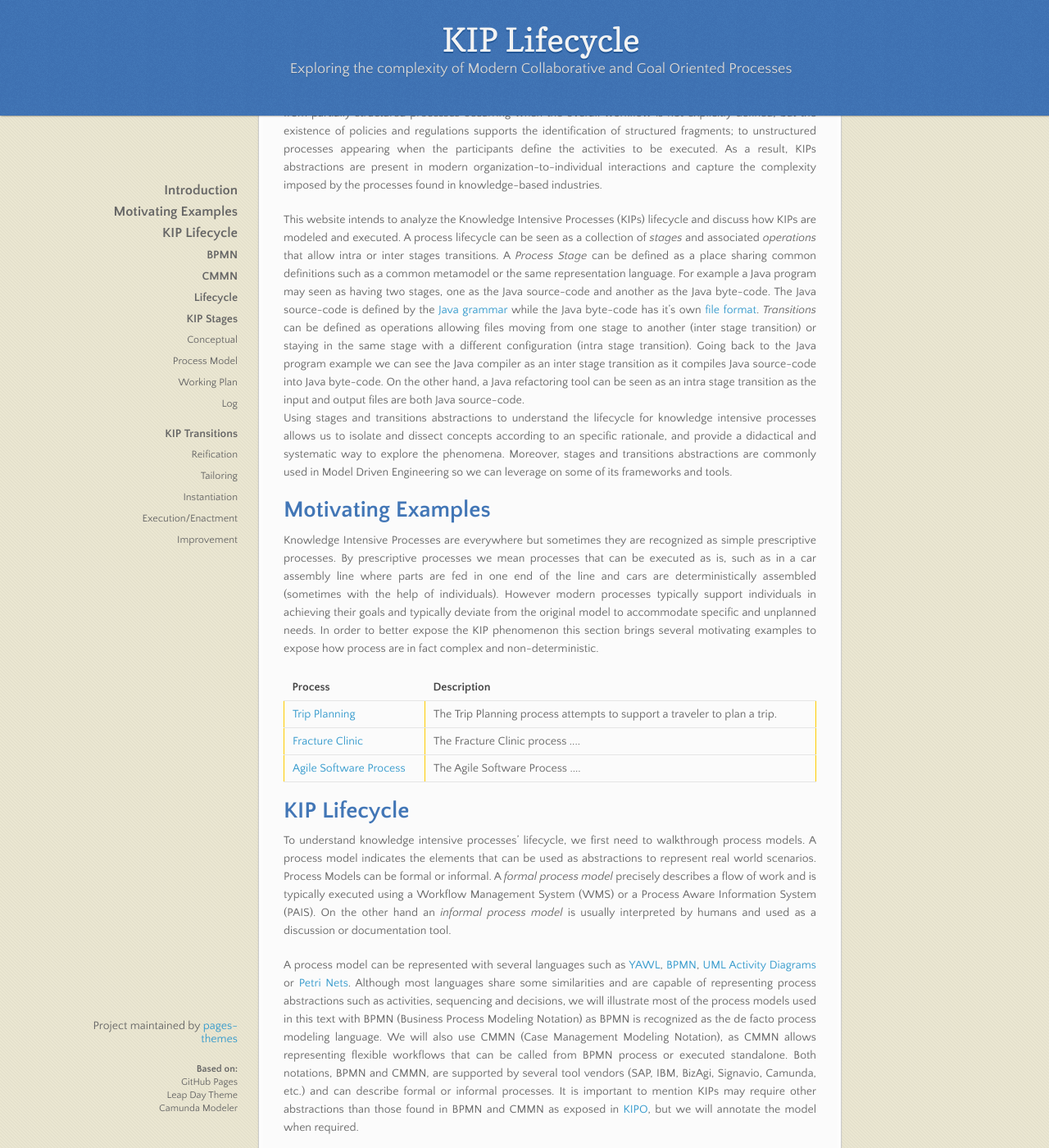
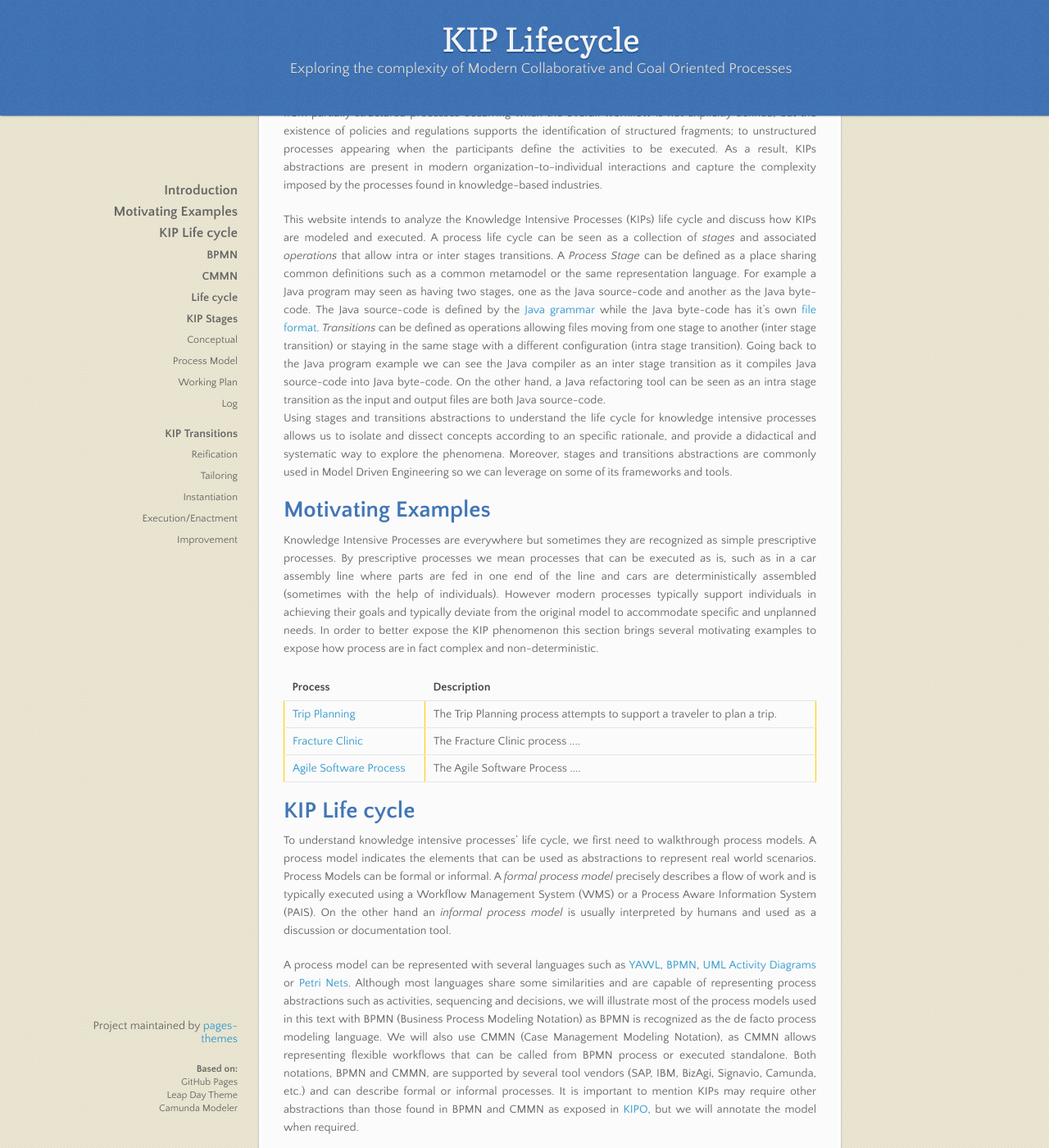
Before and after one commit to pages-themes/leap-day, a Jekyll site: the page built from index.md, in a window 1280 px wide and 1400 px high, scrolled down 397 px. Shown: the whole window at 82% size. Built offline with Jekyll 4.4.1, drawn with Linux system fonts in a browser that asks for light colours; our own code applies the rules of GitHub Pages for plain Markdown files; some of the changed text lies outside the part shown.

Commit message:
Update index.md

```diff
--- a/index.md
+++ b/index.md
@@ -9,9 +9,9 @@
 
 Literature from process management brings the concepts the concept of Knowledge Intensive Processes (KIPs) [2] as being collaborative, goal-oriented, knowledge dependent and non-repeatable. KIPs can range from partially structured processes occurring when the overall workflow is not explicitly defined, but the existence of policies and regulations supports the identification of structured fragments; to unstructured processes appearing when the participants define the activities to be executed. As a result, KIPs abstractions are present in modern organization-to-individual interactions and capture the complexity imposed by the processes found in knowledge-based industries.
 
-This website intends to analyze the Knowledge Intensive Processes (KIPs) lifecycle and discuss how KIPs are modeled and executed. A process lifecycle can be seen as a collection of _stages_ and associated _operations_ that allow intra or inter stages transitions. A _Process Stage_ can be defined as a place sharing common definitions such as a common metamodel or the same representation language. For example a Java program may seen as having two stages, one as the Java source-code and another as the Java byte-code. The Java source-code is defined by the [Java grammar](https://docs.oracle.com/javase/specs/jls/se7/html/jls-18.html) while the Java byte-code has it's own [file format](https://docs.oracle.com/javase/specs/jvms/se7/html/jvms-4.html).
+This website intends to analyze the Knowledge Intensive Processes (KIPs) life cycle and discuss how KIPs are modeled and executed. A process life cycle can be seen as a collection of _stages_ and associated _operations_ that allow intra or inter stages transitions. A _Process Stage_ can be defined as a place sharing common definitions such as a common metamodel or the same representation language. For example a Java program may seen as having two stages, one as the Java source-code and another as the Java byte-code. The Java source-code is defined by the [Java grammar](https://docs.oracle.com/javase/specs/jls/se7/html/jls-18.html) while the Java byte-code has it's own [file format](https://docs.oracle.com/javase/specs/jvms/se7/html/jvms-4.html).
  _Transitions_  can be defined as operations allowing files moving from one stage to another (inter stage transition) or staying in the same stage with a different configuration (intra stage transition). Going back to the Java program example we can see the Java compiler as an inter stage transition as it compiles Java source-code into Java byte-code. On the other hand, a Java refactoring tool can be seen as an intra stage transition as the input and output files are both Java source-code.
- Using stages and transitions abstractions to understand the lifecycle for knowledge intensive processes allows us to isolate and dissect concepts according to an specific rationale, and provide a didactical and systematic way to explore the phenomena. Moreover, stages and transitions abstractions are commonly used in Model Driven Engineering so we can leverage on some of its frameworks and tools.
+ Using stages and transitions abstractions to understand the life cycle for knowledge intensive processes allows us to isolate and dissect concepts according to an specific rationale, and provide a didactical and systematic way to explore the phenomena. Moreover, stages and transitions abstractions are commonly used in Model Driven Engineering so we can leverage on some of its frameworks and tools.
 
 
 # Motivating Examples
@@ -41,10 +41,10 @@
 
 
 
-# KIP Lifecycle
+# KIP Life cycle
 
 
-To understand knowledge intensive processes' lifecycle, we first need to walkthrough process models. A process model indicates the elements that can be used as abstractions to represent real world scenarios. Process Models can be formal or informal. A _formal process model_ precisely describes a flow of work and is typically executed using a Workflow Management System (WMS) or a Process Aware Information System (PAIS). On the other hand an _informal process model_ is usually interpreted by humans and used as a discussion or documentation tool.
+To understand knowledge intensive processes' life cycle, we first need to walkthrough process models. A process model indicates the elements that can be used as abstractions to represent real world scenarios. Process Models can be formal or informal. A _formal process model_ precisely describes a flow of work and is typically executed using a Workflow Management System (WMS) or a Process Aware Information System (PAIS). On the other hand an _informal process model_ is usually interpreted by humans and used as a discussion or documentation tool.
 
 
 A process model can be represented with several languages such as [YAWL](), [BPMN](), [UML Activity Diagrams]() or [Petri Nets](). Although most languages share some similarities and are capable of representing process abstractions such as activities, sequencing and decisions, we will illustrate most of the process models used in this text with BPMN (Business Process Modeling Notation) as BPMN is recognized as the de facto process modeling language. We will also use CMMN (Case Management Modeling Notation), as CMMN allows representing flexible workflows that can be called from BPMN process or executed standalone. Both notations, BPMN and CMMN, are supported by several tool vendors (SAP, IBM, BizAgi, Signavio, Camunda, etc.) and can describe formal or informal processes. It is important to mention KIPs may require other abstractions than those found in BPMN and CMMN as exposed in [KIPO](https://link.springer.com/article/10.1007/s10270-014-0397-1), but we will annotate the model when required.
@@ -75,18 +75,19 @@
 
 CMMN has also several other modeling elements (stages, milestones, case files, etc.) that we will explain when needed. We found a nice explanation for CMMN [here](http://knut.hinkelmann.ch/lectures/bpm2015-16/04_CMMN.pdf) and the [official documentation here](https://www.omg.org/spec/CMMN/About-CMMN/).
 
-## Lifecycle
+## Life cycle
 
-A [lifecycle](https://www.merriam-webster.com/dictionary/life%20cycle) is defined as "_a series of stages through which something (such as an individual, culture, or manufactured product) passes during its lifetime._" Processes have lifecycles as they are created, executed and in some way finalized. We define the pre-birth stage of a process as the _Conceptual Stage_ where processes are experimented without paying attention to the representation language. Then a process can be _materialized_ using a formal representation language as a process model and move on to the _Process Model Stage_. Representing process models with a formal notation is important as it facilitates using several analytical tools such as model-checkers, quality assessment, workflow management systems, compliance monitoring, process mining, etc. Moreover, using a standard notation such as BPMN and CMMN promotes information sharing among the process community.
+A [life cycle](https://www.merriam-webster.com/dictionary/life%20cycle) is defined as "_a series of stages through which something (such as an individual, culture, or manufactured product) passes during its lifetime._" Processes have life cycles as they are created, executed and in some way finalized. We define the pre-birth stage of a process as the _Conceptual Stage_ where processes are experimented without paying attention to the representation language. Then a process can be _materialized_ using a formal representation language as a process model and move on to the _Process Model Stage_. Representing process models with a formal notation is important as it facilitates using several analytical tools such as model-checkers, quality assessment, workflow management systems, compliance monitoring, process mining, etc. Moreover, using a standard notation such as BPMN and CMMN promotes information sharing among the process community.
 
-The nextXXXXX
+The _Working Plan_ is the next stage, when the Process Model can be _instantiated_ into several different instances. These instances can also be seen as each time the process is executed, totally or partially. At this stage, workers can work on specific chunks of tasks that have information such as their own due date, for example, and are part of a bigger project plan.
+_Logs_ are generated for each step of the instance execution, called _enactments_. This is the next stage of the life cycle. Whether each chunk of the instance is created or edited, modifications will be logged. These logs enable future analysis on how much compliant the execution was in regard to the Process Model.
 
- The process management literature uses extensively the PDCA (plan-do-control-act) cycle to demonstrate
+More details on each of the stages and transitions are below.
 
-
-runtime vs design time vs conception time vs analysis runtime
+<!-- The process management literature uses extensively the PDCA (plan-do-control-act) cycle to demonstrate
+<!--runtime vs design time vs conception time vs analysis runtime
 PDCA
-In order to dissect the concepts related to knowledge intensive process one must understand the
+In order to dissect the concepts related to knowledge intensive process one must understand the  -->
 
 ## KIP Stages
 
```
